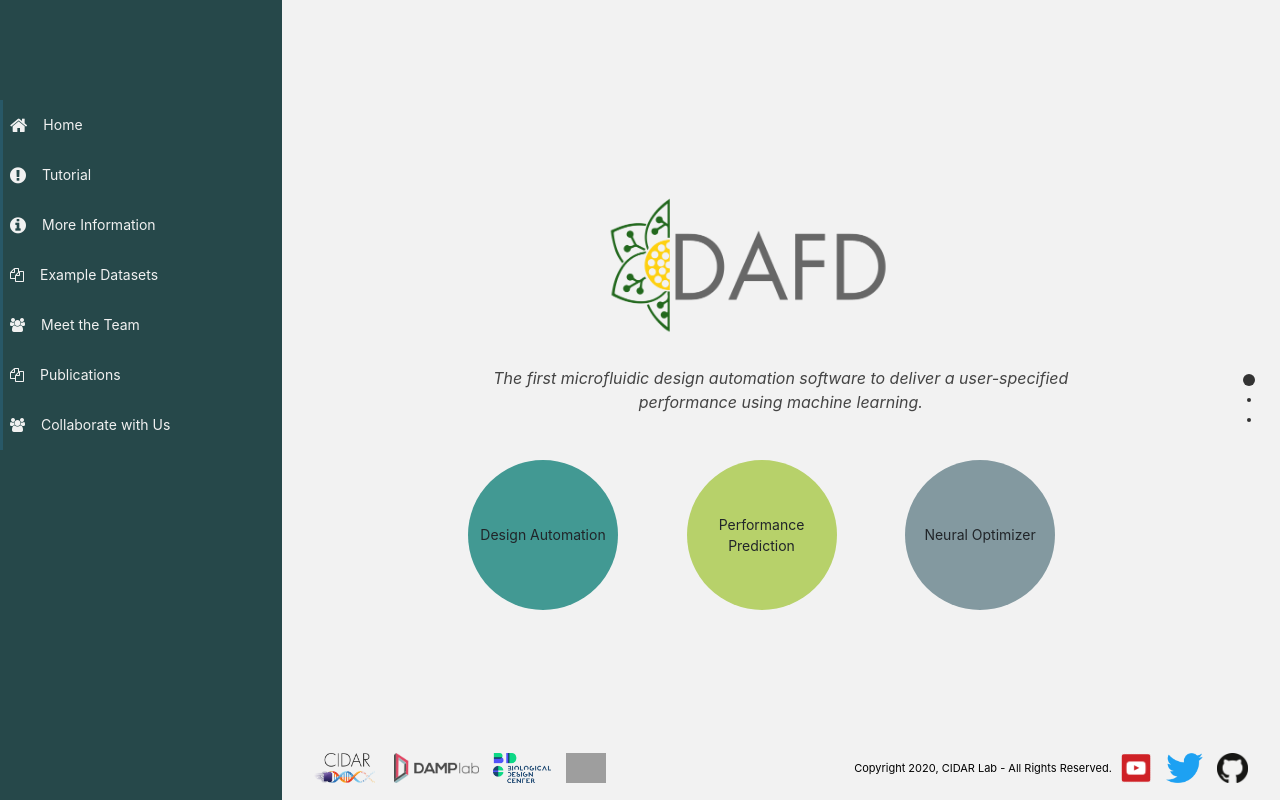
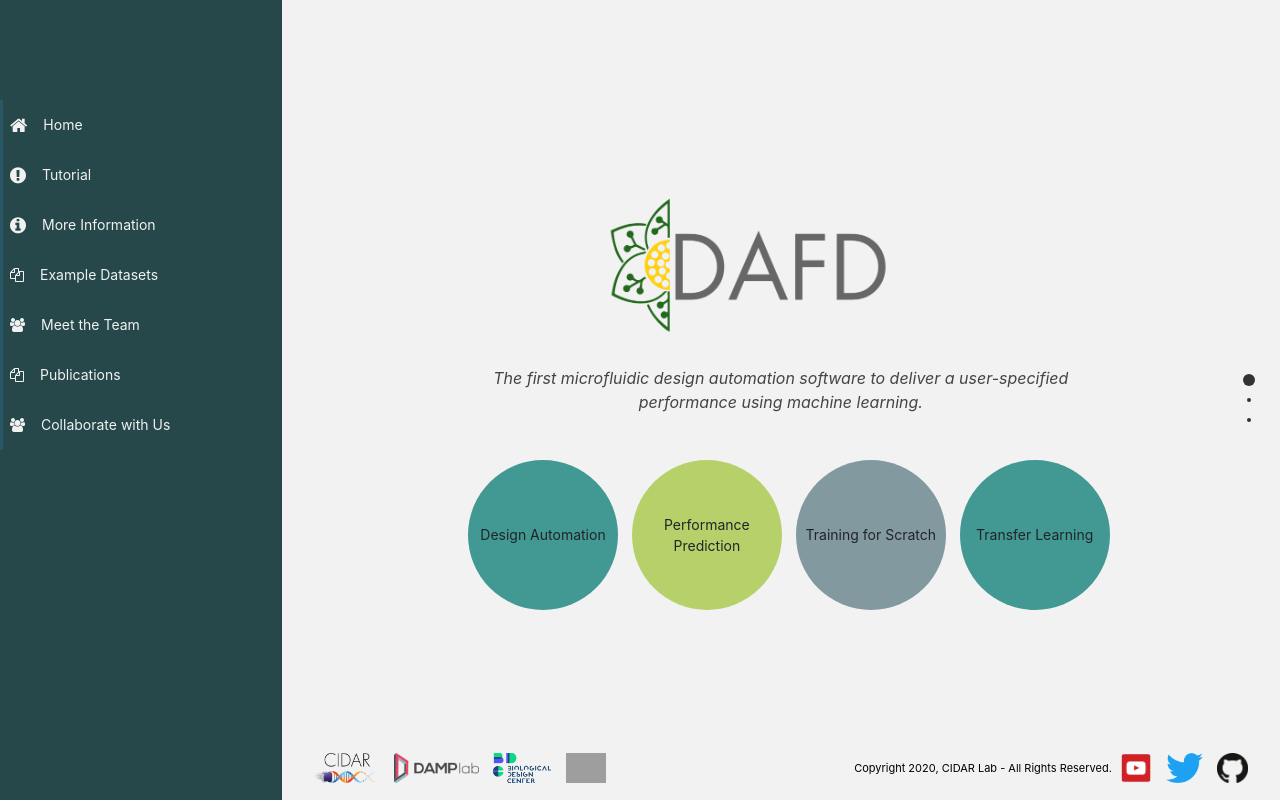
Before and after one commit to CIDARLAB/dafd-website, a Flask app: page / in a window 1280 px wide. Run offline with Flask 2, Linux system fonts and the light colour scheme; some libraries are stand-ins or nearby versions; grey boxes are pictures that could not be loaded.

Commit message:
transfer learning

```diff
--- a/app/__init__.py
+++ b/app/__init__.py
@@ -9,6 +9,7 @@ from make_celery import make_celery
 app = Flask(__name__)
 app.secret_key = CONFIG['secret_key']
 domain = CONFIG['domain']
+tl_domain = CONFIG['domain'] + '/transfer-learning'
 
 app.config.update(
     CELERY_BROKER_URL=REDIS['broker'],
@@ -26,7 +27,7 @@ app.register_blueprint(nn_blueprint, url_prefix='/neural-net')
 @app.route("/index")
 def index():
 
-	return render_template('index.html', nn_server=domain)
+	return render_template('index.html', nn_server=domain, tl_server=tl_domain)
 
 @app.route("/information.html")
 @app.route("/information")
--- a/app/static/css/style.css
+++ b/app/static/css/style.css
@@ -255,6 +255,26 @@ body {
     color: #fff;
 }
 
+.btn-4 {
+    font-size: 14px;
+    background: #429993;
+    width: 150px;
+    height: 150px;
+    cursor: pointer;
+    border-radius: 50%;
+    display: flex;
+    align-items: center;  /*Aligns vertically center */
+    justify-content: center; /*Aligns horizontally center */
+    -webkit-transition: all 0.3s;
+    -moz-transition: all 0.3s;
+    transition: all 0.3s;
+}
+
+.btn-4:hover {
+    background: #26484a;
+    color: #fff;
+}
+
 /*.btn-2:active {
     background: #8399a0;
     top: 2px;
--- a/app/templates/index.html
+++ b/app/templates/index.html
@@ -26,9 +26,10 @@
 				</div>
 			</div>-->
 			<div class="row md-spacer">
-				<div class="col-md-4"><div class="btn-1" onclick="window.location.href='#designAutomation'">Design Automation</div></div>
-				<div class="col-md-4"><div class="btn-2" onclick="window.location.href='#performancePrediction'">Performance Prediction</div></div>
-				<div class="col-md-4"><div class="btn-3" onclick="window.location.href='{{ nn_server }}'">Neural Optimizer</div></div>
+				<div class="col-md-3"><div class="btn-1" onclick="window.location.href='#designAutomation'">Design Automation</div></div>
+				<div class="col-md-3"><div class="btn-2" onclick="window.location.href='#performancePrediction'">Performance Prediction</div></div>
+				<div class="col-md-3"><div class="btn-3" onclick="window.location.href='{{ nn_server }}'">Training for Scratch</div></div>
+				<div class="col-md-3"><div class="btn-4" onclick="window.location.href='{{ tl_server }}'">Transfer Learning</div></div>
 			</div>
 		</div>
 		<div class="col-md-2"></div>
--- a/config.py
+++ b/config.py
@@ -5,8 +5,8 @@ REDIS = {
 
 CONFIG = {
 	'secret_key': '1234567890',
-	#'domain': 'http://localhost:5000',
-	'domain': 'http://ml.dafdcad.org',
+	'domain': 'http://localhost:5000',
+	#'domain': 'http://ml.dafdcad.org',
 	'path': '../resources/',
 	'model_index': 0	#0:regime classification, 1:regime 1-rate regression, 2:regime 1-size regression, 3:regime 2-rate regression, 4:regime 2-size regression
 }
```
